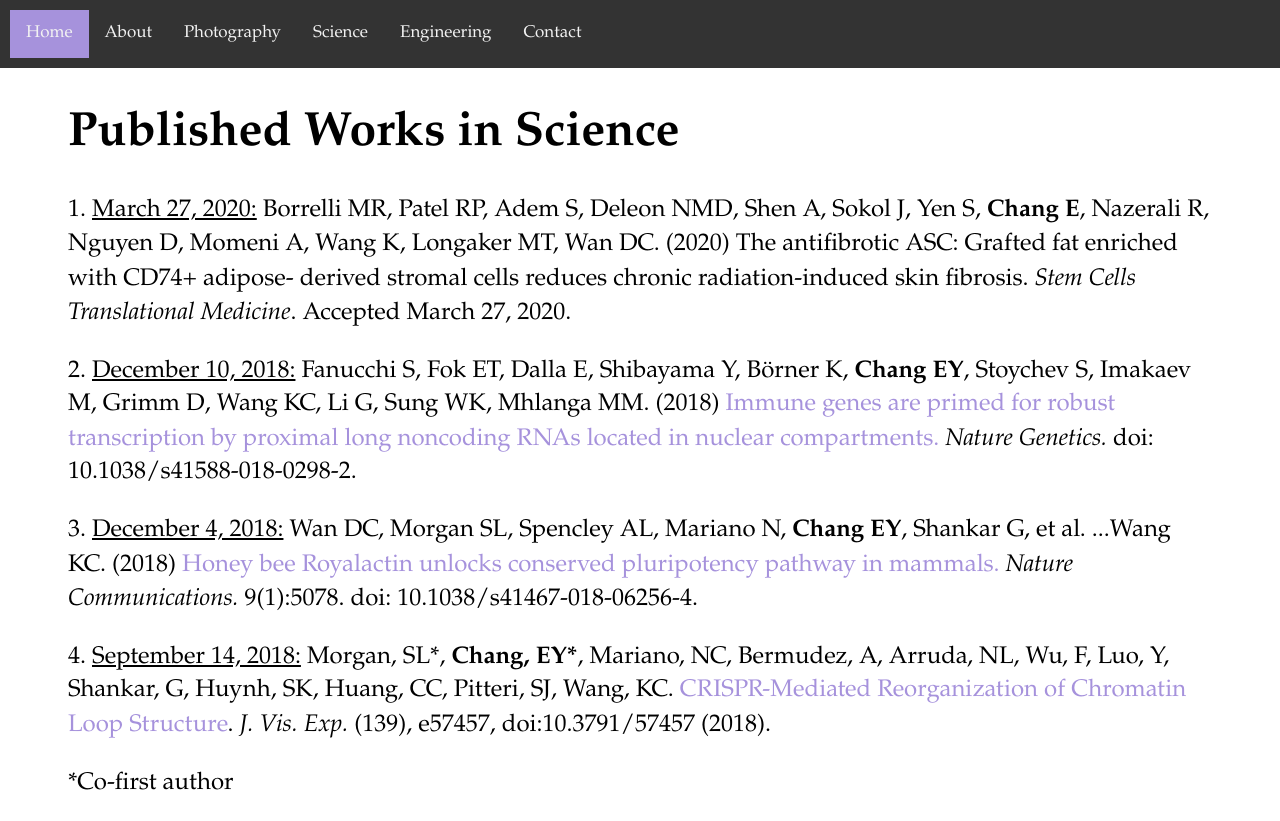
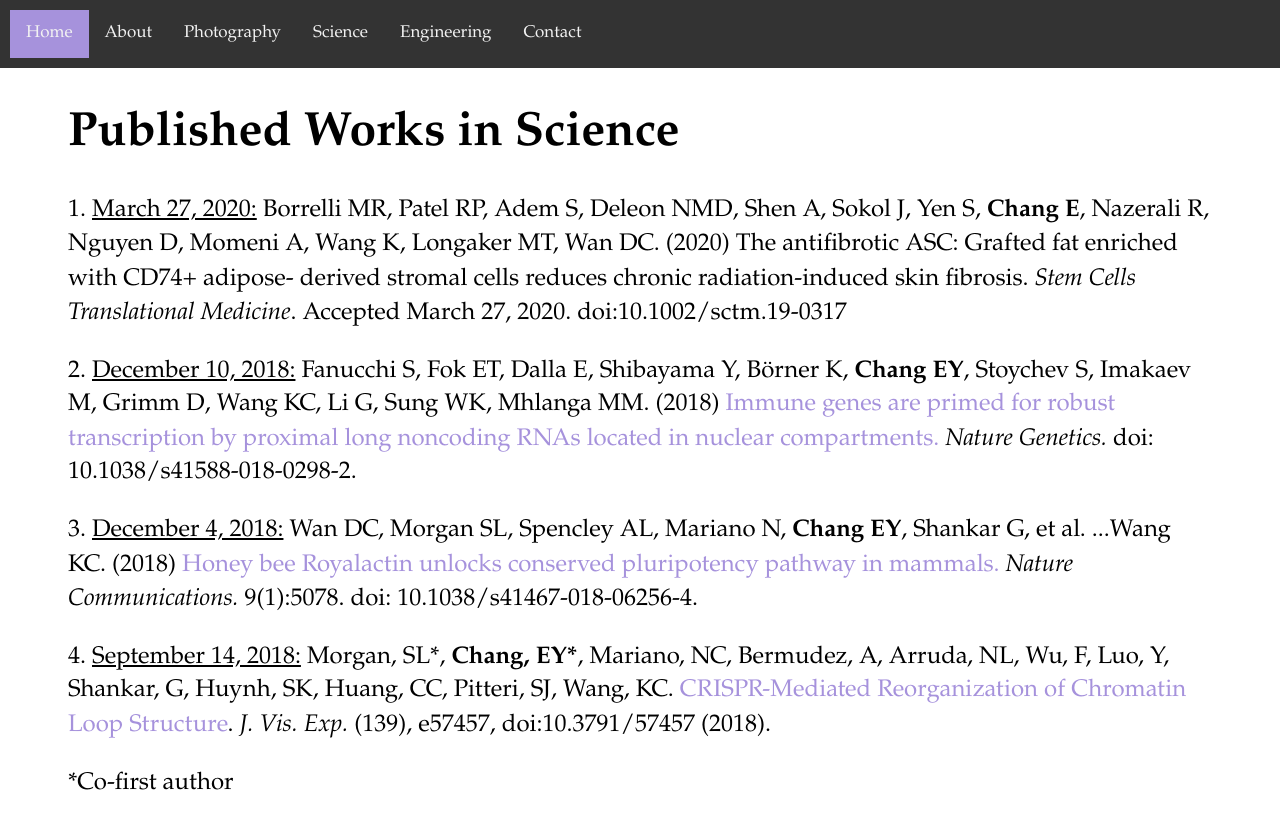
Before and after one commit to echang17/echang17.github.io, a Jekyll site: the page built from science/index.html, in a window 1280 px wide and 1372 px high, cut to the strip 0-821 px from the top of the window. Built offline with Jekyll 4.4.1, drawn with Linux system fonts in a browser that asks for light colours.

Commit message:
Update index.html

```diff
--- a/science/index.html
+++ b/science/index.html
@@ -8,7 +8,8 @@ title: Science
   <h1>Published Works in Science</h1>
 </div>
 <div class="blurb">
-  <p>1. <u>March 27, 2020:</u> Borrelli MR, Patel RP, Adem S, Deleon NMD, Shen A, Sokol J, Yen S, <b>Chang E</b>, Nazerali R, Nguyen D, Momeni A, Wang K, Longaker MT, Wan DC. (2020) The antifibrotic ASC: Grafted fat enriched with CD74+ adipose- derived stromal cells reduces chronic radiation-induced skin fibrosis. <i>Stem Cells Translational Medicine</i>. Accepted March 27, 2020.</p>
+  <p>1. <u>March 27, 2020:</u> Borrelli MR, Patel RP, Adem S, Deleon NMD, Shen A, Sokol J, Yen S, <b>Chang E</b>, Nazerali R, Nguyen D, Momeni A, Wang K, Longaker MT, Wan DC. (2020) The antifibrotic ASC: Grafted fat enriched with CD74+ adipose- derived stromal cells reduces chronic radiation-induced skin fibrosis. <i>Stem Cells Translational Medicine</i>. Accepted March 27, 2020. doi:10.1002/sctm.19-0317
+</p>
   <p></p>
   <p>2. <u>December 10, 2018:</u> Fanucchi S, Fok ET, Dalla E, Shibayama Y, Börner K, <b>Chang EY</b>, Stoychev S, Imakaev M, Grimm D, Wang KC, Li G, Sung WK, Mhlanga MM. (2018) <a href="https://www.ncbi.nlm.nih.gov/pubmed/30531872" target="_blank">Immune genes are primed for robust transcription by proximal long noncoding RNAs located in nuclear compartments.</a> <i>Nature Genetics.</i> doi: 10.1038/s41588-018-0298-2.</p>
   <p></p>
```
